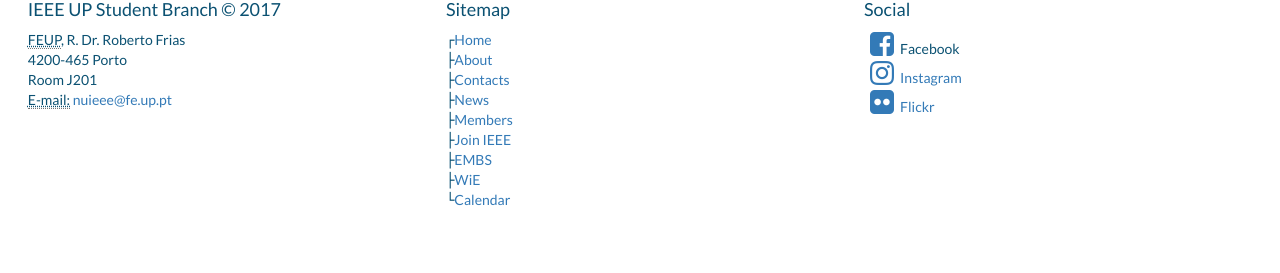
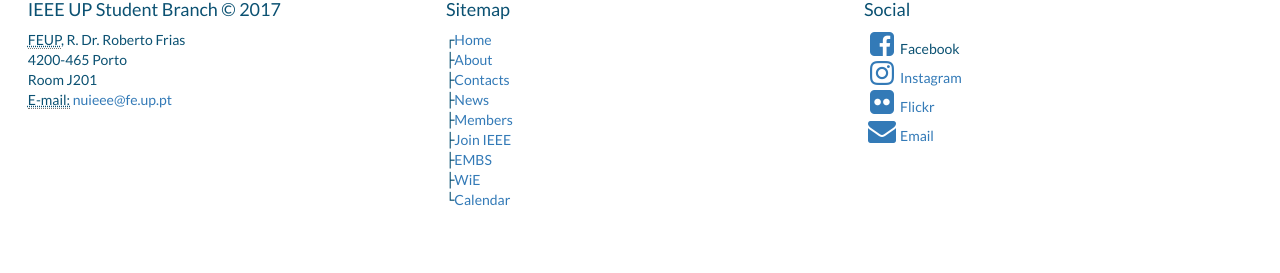
Before and after one commit to ieeeupsb/nuieee-website, a Jekyll site: the page built from index.md, in a window 1280 px wide. Shown: the part 1588-1861 px from the top of the page. Built offline with Jekyll 4.4.1, drawn with Linux system fonts in a browser that asks for light colours; nearby versions of some CDN libraries.

Commit message:
Missing links

```diff
--- a/_includes/footer.html
+++ b/_includes/footer.html
@@ -36,6 +36,7 @@
           {% if site.flickr %}
           <li><a href="https://www.flickr.com/photos/{{ site.flickr }}/"><i class="fa fa-flickr fa-2x fa-fw"></i>Flickr</a></li>
           {% endif %}
+          <li><a href="mailto:{{ site.email }}"><i class="fa fa-envelope fa-2x fa-fw"></i>Email</a>
         </ul>
       </div>
     </div>
--- a/_includes/navbar.html
+++ b/_includes/navbar.html
@@ -18,6 +18,7 @@
                 <li><a href="/embs">EMBS</a></li>
                 <li><a href="/calendar">Calendar</a></li>
                 <li><a href="/contacts">Contacts</a></li>
+                <li class="hidden-md hidden-sm hidden-lg"><a href="/membership">Join IEEE</a></li>
             </ul>
         </div>
     </div>
```
